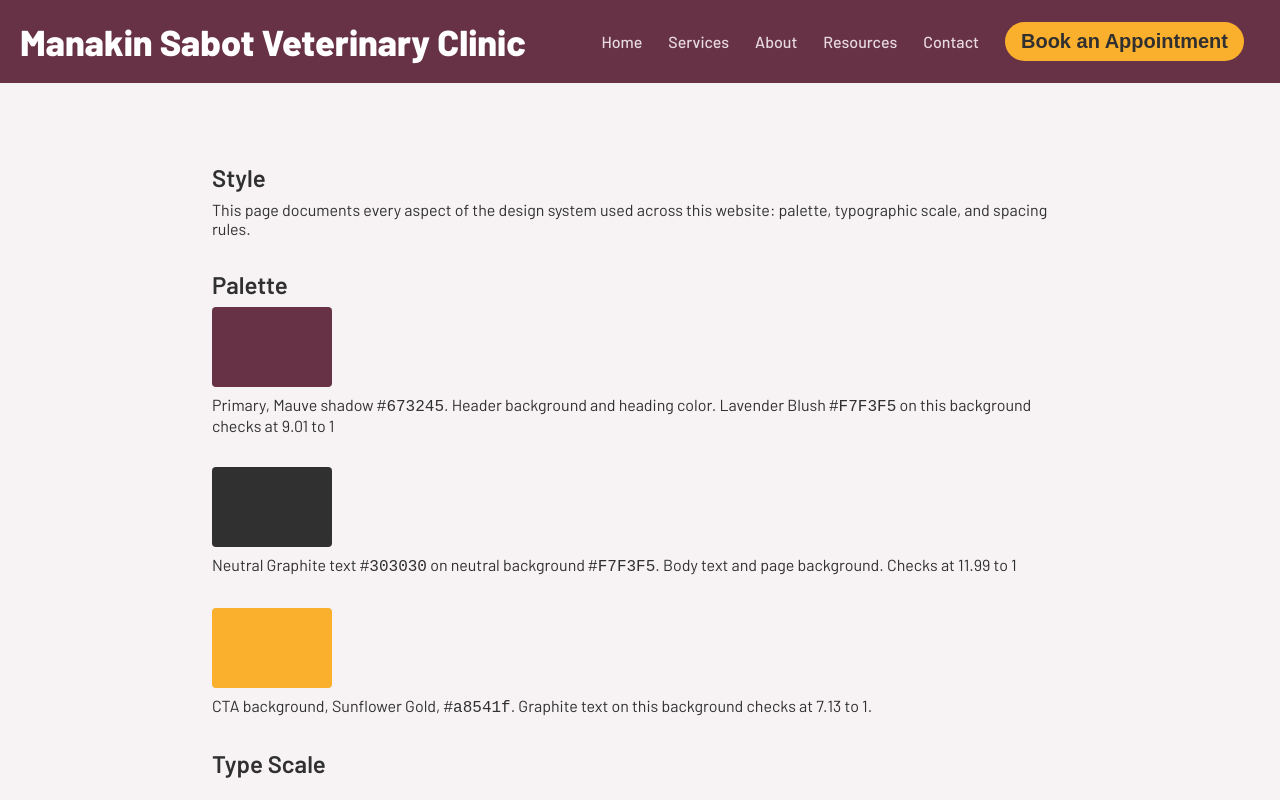
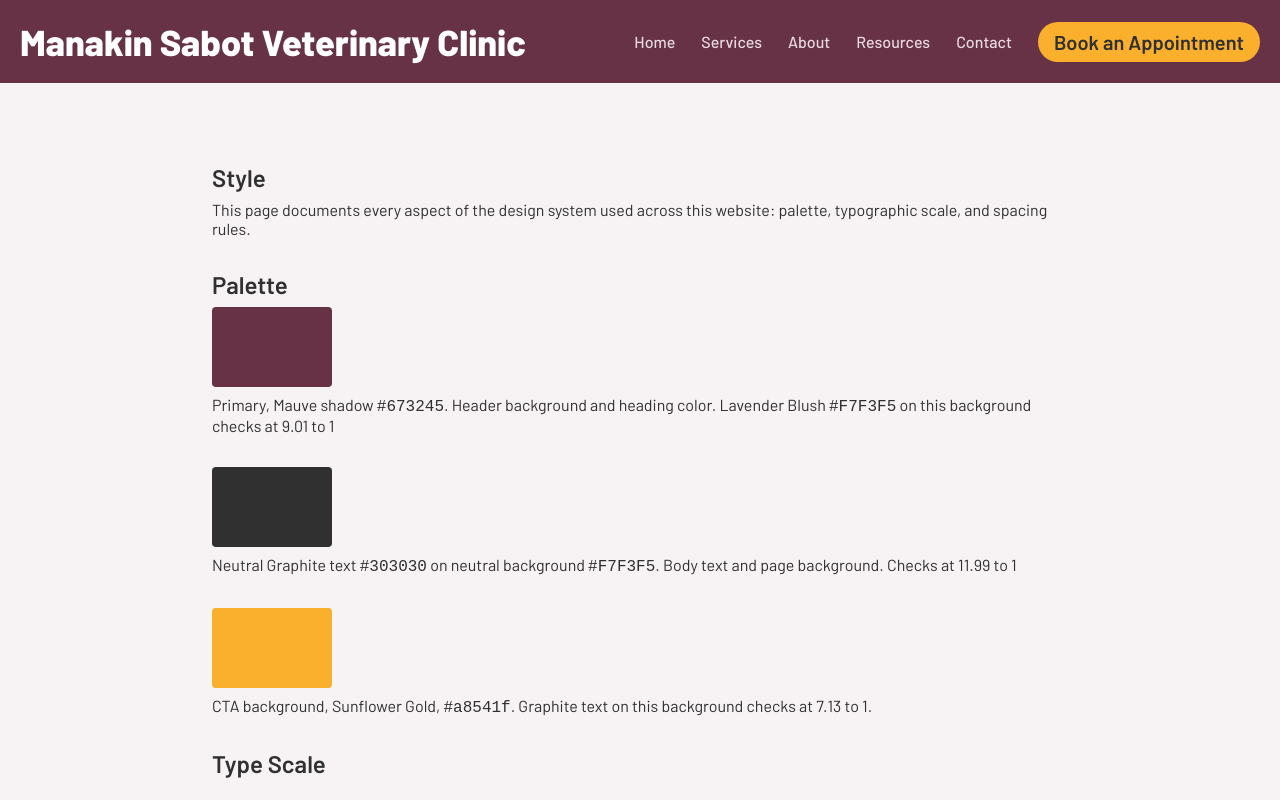
Before and after one commit to MaYensz/Manakin, a plain HTML site: page style-tile.html in a window 1280 px wide. Shown: the top 800 px of the page. Drawn offline with Linux system fonts and the light colour scheme.

Commit message:
Change button to link for booking appointment

```diff
--- a/style-tile.html
+++ b/style-tile.html
@@ -19,8 +19,8 @@
             <a href="about.html">About</a>
             <a href="resources.html">Resources</a>
             <a href="contact.html">Contact</a>
-            <a href="contact.html#appointment-form">
-            <button class="book-btn">Book an Appointment</button>
+            <a class="book-btn" href="contact.html#appointment-form">
+            Book an Appointment
             </a>
         </nav>
     </header>
```
